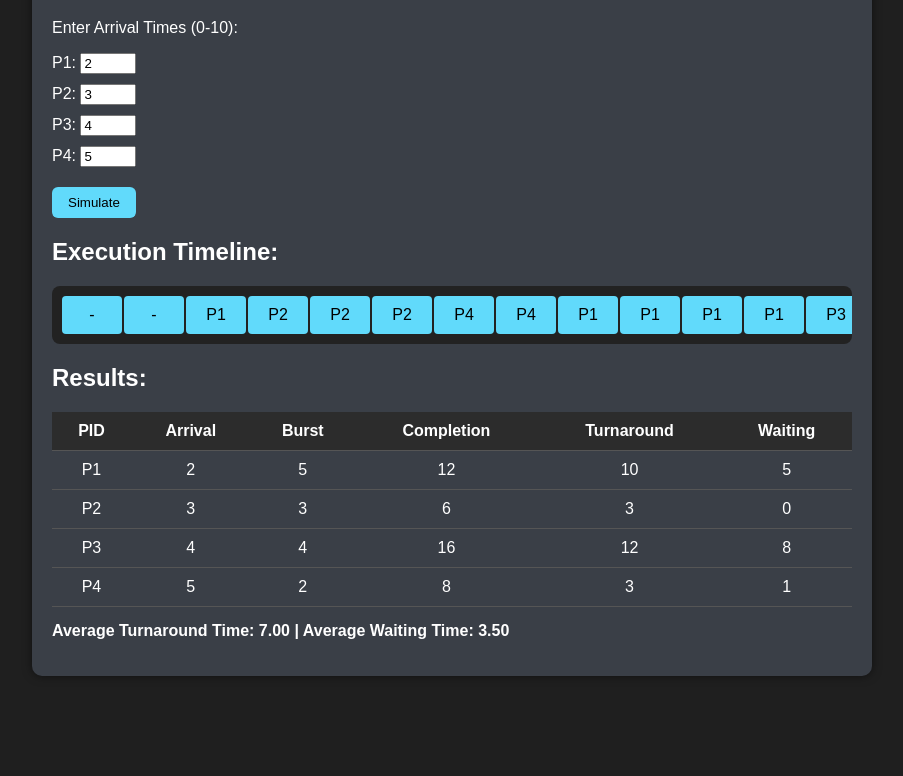
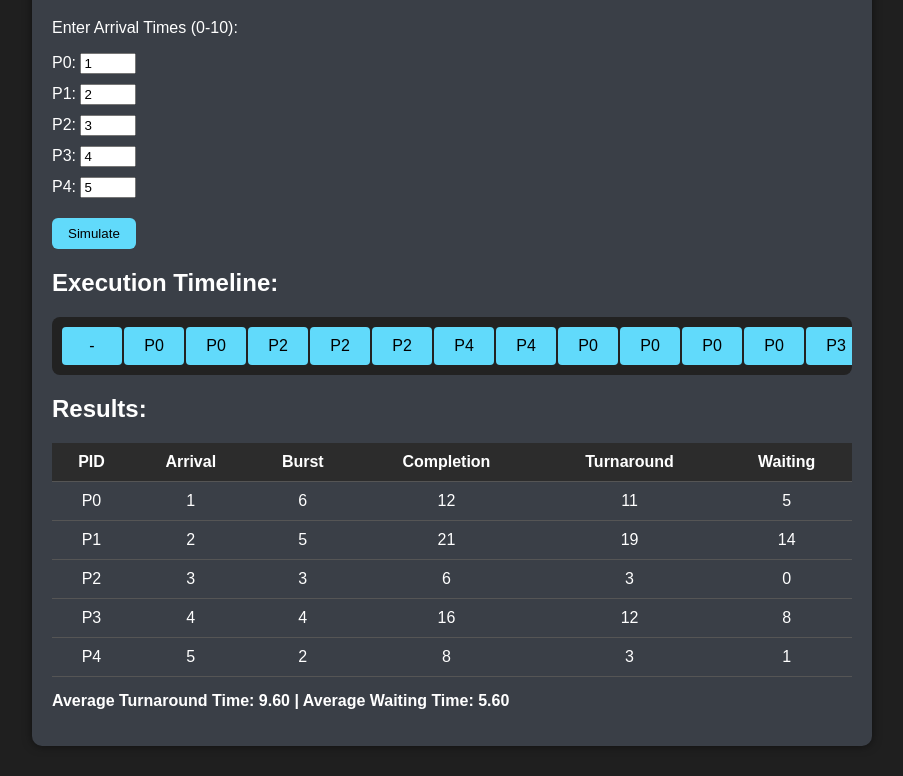
Before and after one commit to Ry0nan/scheduling-algorithm, a plain HTML site: page index.html in a window 1280 px wide. Both pictures are taken after a click on the button "Simulate". Shown: the part 111-887 px from the top of the page, without its empty margins (188-1091 px from the left). Before the commit the page ends 817 px from the top, so only its background shows below. Drawn offline with Linux system fonts and the light colour scheme.

Commit message:
updated with p0

```diff
--- a/index.html
+++ b/index.html
@@ -5,7 +5,7 @@
   <meta name="viewport" content="width=device-width, initial-scale=1.0"/>
   <title>SRTF Scheduler</title>
 
-  <!-- css stylesheets -->
+  <!-- css stylesheet -->
   <link rel="stylesheet" href="styles.css" />
 </head>
 <body>
@@ -17,8 +17,9 @@
     <h1>Shortest Remaining Time First (SRTF) Scheduler</h1>
     <p>Enter Arrival Times (0-10):</p>
 
-    <!-- input section -->
+    <!-- input field -->
     <div class="inputs">
+      <label>P0: <input type="number" id="p0" min="0" max="10" value="1" /></label>
       <label>P1: <input type="number" id="p1" min="0" max="10" value="2" /></label>
       <label>P2: <input type="number" id="p2" min="0" max="10" value="3" /></label>
       <label>P3: <input type="number" id="p3" min="0" max="10" value="4" /></label>
@@ -26,10 +27,11 @@
     </div>
     <button onclick="simulate()">Simulate</button>
 
+    <!-- timeline graph -->
     <h2>Execution Timeline:</h2>
     <div class="gantt" id="timeline"></div>
 
-    <!-- result table -->
+    <!-- results -->
     <h2>Results:</h2>
     <table id="resultTable">
       <thead>
@@ -46,9 +48,10 @@
     </table>
 
     <p id="averages"></p>
+
   </div>
 
-  <!-- javascript code -->
+  <!-- js script -->
   <script src="script.js"></script>
 </body>
 </html>
--- a/script.js
+++ b/script.js
@@ -1,13 +1,14 @@
 function simulate() {
   const arrivalTimes = [
+    parseInt(document.getElementById('p0').value),
     parseInt(document.getElementById('p1').value),
     parseInt(document.getElementById('p2').value),
     parseInt(document.getElementById('p3').value),
     parseInt(document.getElementById('p4').value)
   ];
 
-  const burstTimes = [5, 3, 4, 2];
-  const n = 4;
+  const burstTimes = [6, 5, 3, 4, 2]; // updated to 5 processes with P0
+  const n = 5;
   const remaining = [...burstTimes];
   const completed = Array(n).fill(false);
   const completionTime = Array(n).fill(0);
@@ -30,7 +31,7 @@ function simulate() {
       timeline.push("-");
       time++;
     } else {
-      timeline.push("P" + (idx + 1));
+      timeline.push("P" + idx);
       remaining[idx]--;
       time++;
       if (remaining[idx] === 0) {
@@ -41,7 +42,7 @@ function simulate() {
     }
   }
 
-  // draw gantt chart
+  // Draw Gantt chart
   const timelineDiv = document.getElementById("timeline");
   timelineDiv.innerHTML = "";
   timeline.forEach(t => {
@@ -69,7 +70,7 @@ function simulate() {
   for (let i = 0; i < n; i++) {
     const row = document.createElement("tr");
     row.innerHTML = `
-      <td>P${i + 1}</td>
+      <td>P${i}</td>
       <td>${arrivalTimes[i]}</td>
       <td>${burstTimes[i]}</td>
       <td>${completionTime[i]}</td>
```
